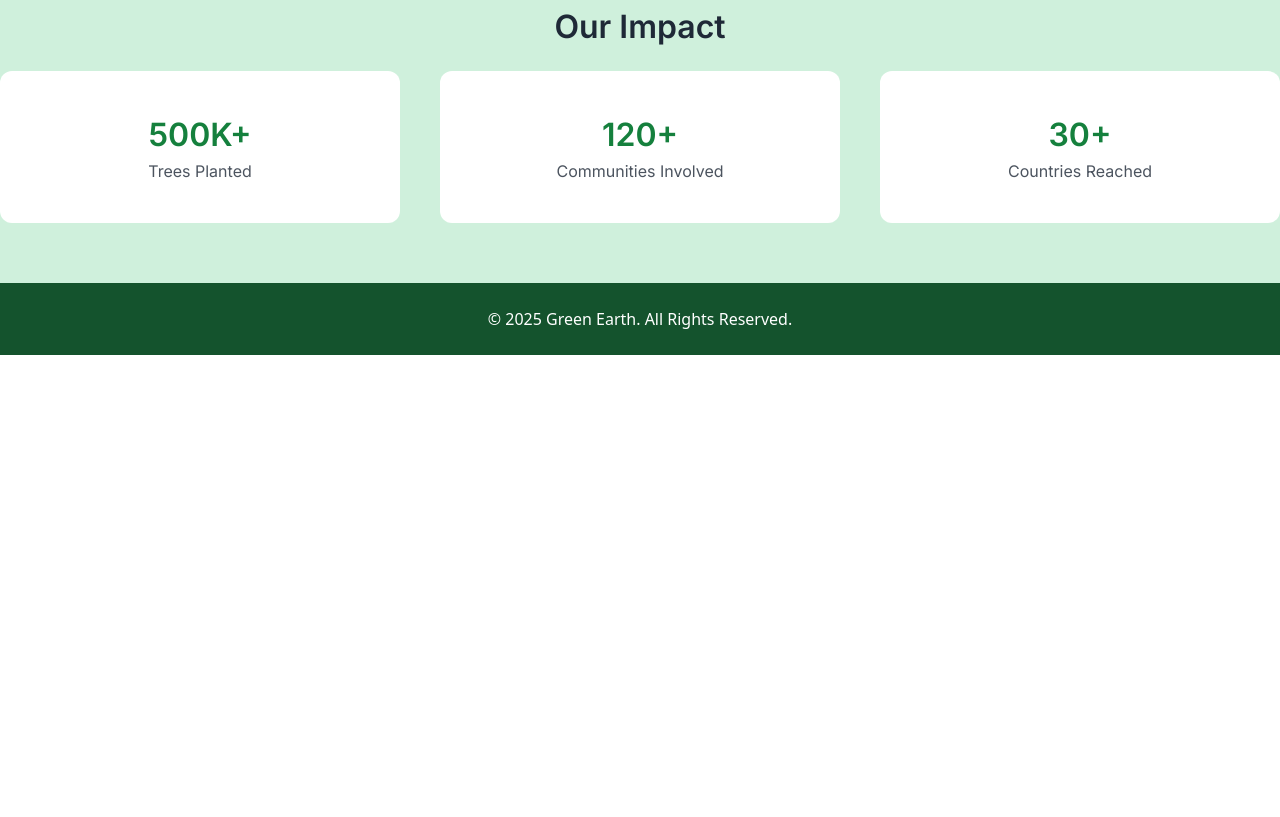
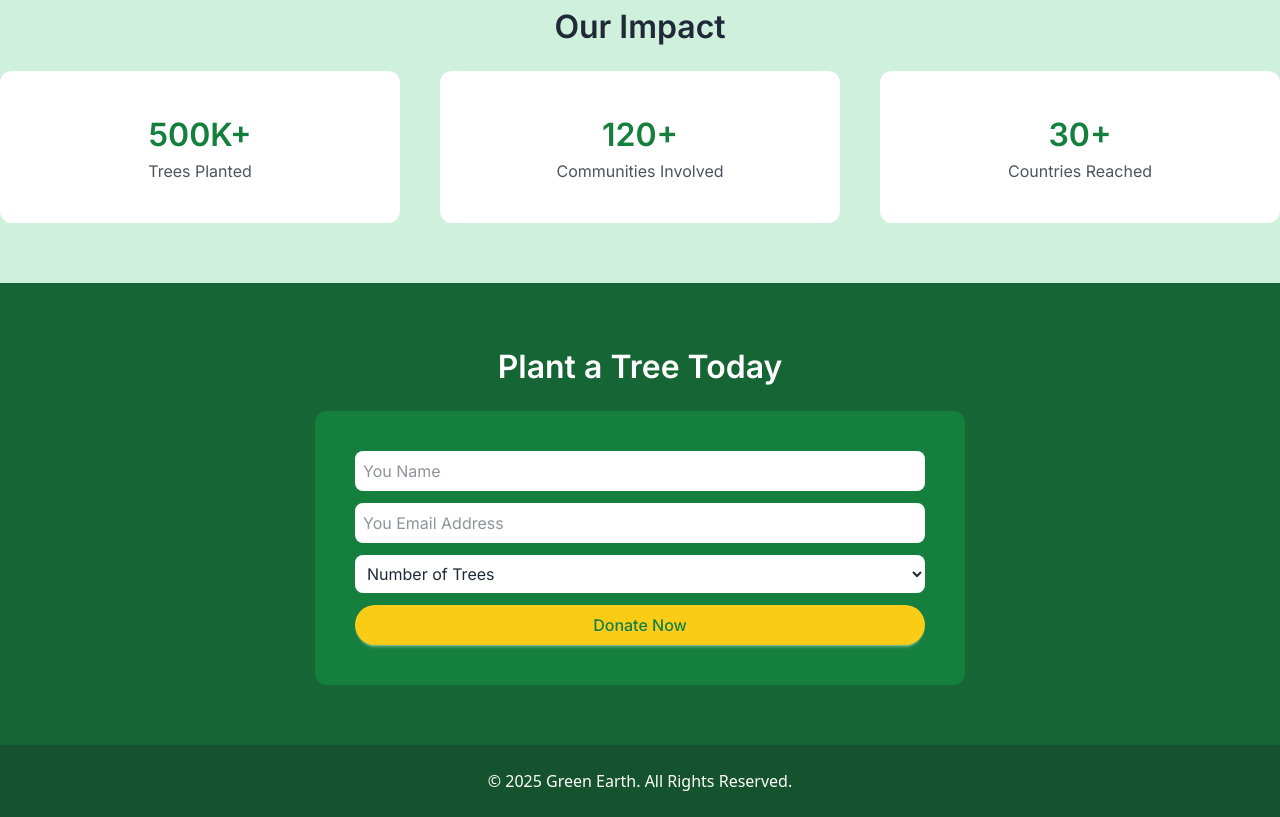
Before and after one commit to MuhitShimanto/green-earth-plant-shop, a plain HTML site: page index.html in a window 1280 px wide. Shown: the part 2489-3306 px from the top of the page. Before the commit the page ends 2844 px from the top, so only its background shows below. Drawn offline with nearby package versions, Linux system fonts and the light colour scheme.

Commit message:
Complete Form Section

```diff
--- a/index.html
+++ b/index.html
@@ -438,7 +438,31 @@
           </div>
         </div>
       </section>
-
+      <section class="w-full bg-[#166534] py-15 flex flex-col justify-center items-center">
+        <h2 class="pb-5 text-center inter font-semibold text-[24px] lg:text-[32px] text-white">
+          Plant a Tree Today
+        </h2>
+        <form class="p-[20px] lg:p-[40px] w-[380px] lg:w-[650px] flex flex-col bg-[#15803D] rounded-xl">
+          <fieldset class="space-y-3">
+            <label for="name"></label>
+            <input type="text" name="name" id="name" placeholder="You Name" class="inter font-normal text-[16px] text-[#1F2937] w-full bg-white p-2 rounded-lg outline-none border-none" />
+            <label for="email"></label>
+            <input type="email" name="email" id="email" placeholder="You Email Address" class="inter font-normal text-[16px] text-[#1F2937] w-full bg-white p-2 rounded-lg outline-none border-none" />
+            <label for="quantity"></label>
+            <select name="quantity" id="quantity" class="inter font-normal text-[16px] text-[#1F2937] w-full bg-white p-2 rounded-lg outline-none border-none">
+              <option value="0">Number of Trees</option>
+              <option value="5">5 Trees</option>
+              <option value="10">10 Trees</option>
+              <option value="20">20 Trees</option>
+              <option value="50">50 Trees</option>
+            </select>
+            <a href="#"
+              class="btn rounded-4xl bg-[#FACC15] hover:bg-[#FACC15]/85 text-[#15803D] border-none w-full inter font-medium text-[16px]"
+              >Donate Now</a
+            >
+          </fieldset>
+        </form>
+      </section>
     </main>
     <footer class="h-[72px] w-full bg-[#14532D] flex justify-center items-center text-white">
         <p>&copy;&nbsp;2025 Green Earth. All Rights Reserved.</p>
```
